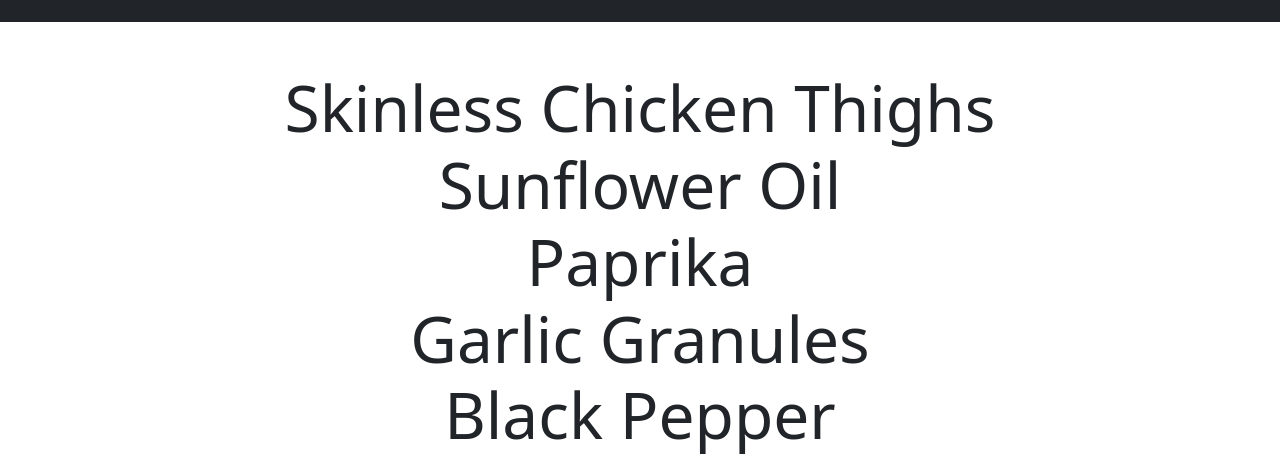
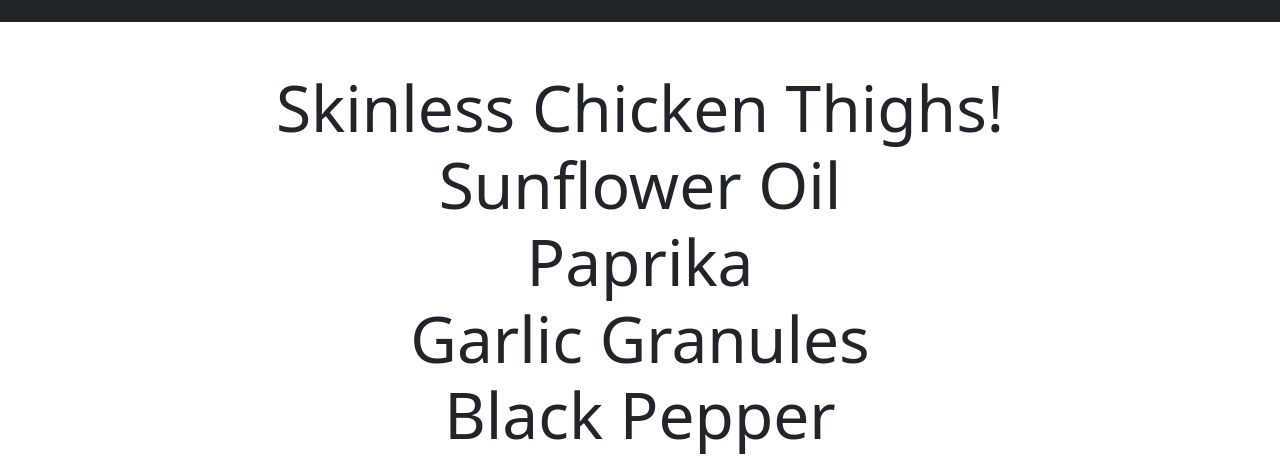
Before and after one commit to Sami1600/exercise-3, a plain HTML site: page ingredients.html in a window 1280 px wide. Shown: the part 333-800 px from the top of the page. Drawn offline with nearby package versions, Linux system fonts and the light colour scheme.

Commit message:
added line in 22

```diff
--- a/ingredients.html
+++ b/ingredients.html
@@ -19,7 +19,7 @@
     <main>
         <article>
             <ul class="list-unstyled mx-5 lh-5 text-center text-s display-3">
-                <li>Skinless Chicken Thighs</li>
+                <li>Skinless Chicken Thighs!</li>
                 <li>Sunflower Oil</li>
                 <li>Paprika</li>
                 <li>Garlic Granules</li>
```
